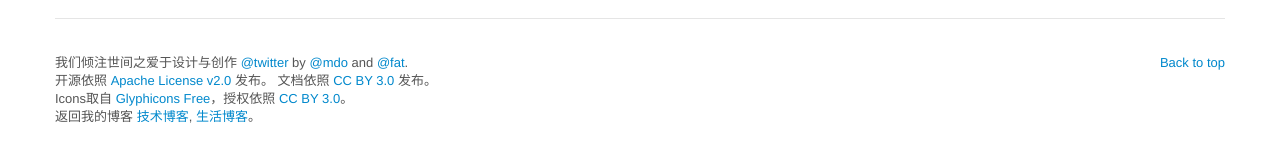
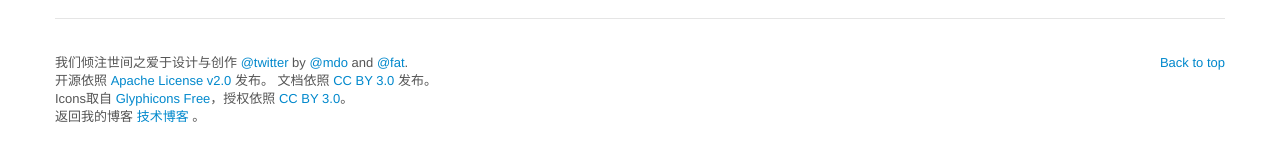
Before and after one commit to crazyleen/crazyleen.github.com, a Jekyll site: the page bootstrap/docs/wrongway.html, which Jekyll copies as it is, in a window 1280 px wide. Shown: the part 567-729 px from the top of the page. Built offline with Jekyll 4.4.1, drawn with Linux system fonts in a browser that asks for light colours; Markdown is read by kramdown in place of the engine named in the settings; comment, search, counter and statistics services are not loaded.

Commit message:
update website, add weibo icon

```diff
--- a/bootstrap/docs/wrongway.html
+++ b/bootstrap/docs/wrongway.html
@@ -124,7 +124,7 @@
         <p>我们倾注世间之爱于设计与创作 <a href="http://twitter.com/twitter" target="_blank">@twitter</a> by <a href="http://twitter.com/mdo" target="_blank">@mdo</a> and <a href="http://twitter.com/fat" target="_blank">@fat</a>.</p>
         <p>开源依照 <a href="http://www.apache.org/licenses/LICENSE-2.0" target="_blank">Apache License v2.0</a> 发布。 文档依照 <a href="http://creativecommons.org/licenses/by/3.0/">CC BY 3.0</a> 发布。</p>
         <p>Icons取自 <a href="http://glyphicons.com">Glyphicons Free</a>，授权依照 <a href="http://creativecommons.org/licenses/by/3.0/">CC BY 3.0</a>。</p>
-		<p>返回我的博客 <a href="http://liufeiyu.cn" target="_blank">技术博客</a>, <a href="http://life.liufeiyu.cn" target="_blank">生活博客</a>。</p>
+		<p>返回我的博客 <a href="http://crazyleen.github.io" target="_blank">技术博客</a> 。</p>
 
       </footer>
 
--- a/index.html
+++ b/index.html
@@ -168,7 +168,7 @@
 })();
 </script>
 <div class="hero-unit">
-  <h1 class="name" style="color:#333333;">ruisheng <a href="http://weibo.com/crazyleen" class="weibo" target="_blank"><img border="0" src="http://tp3.sinaimg.cn/2172231714/180/40006222076/1.jpg"/></a></h1>
+  <h1 class="name" style="color:#333333;">ruisheng <a href="http://weibo.com/crazyleen" class="weibo" target="_blank"><img border="0" src="http://ww3.sinaimg.cn/bmiddle/8179a022gw1e9gfecjgl0j20gu0783zc.jpg"/></a></h1>
   <p>
    Work at guangzhou, crazy at linux programming:).
   </p>
--- a/message.html
+++ b/message.html
@@ -1,14 +1,13 @@
 ---
 layout: page
 title: 留言
-header: 给我留言吧
+header: Leave a message
 group: navigation
 ---
 {% include JB/setup %}
 
-<h2 style="color:#333333;">亲，尽管留言吧！</h1>
 
-<p style="color:red">以有限的知识，尽力帮助那些需要帮助之人</p>
+<p style="color:red">When we give cheerfully and accept gratefully, everyone is blessed.</p>
 
 
 
```
